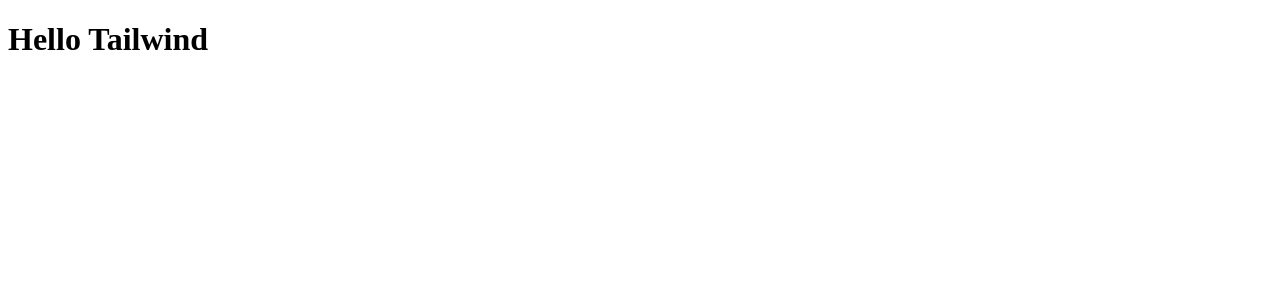
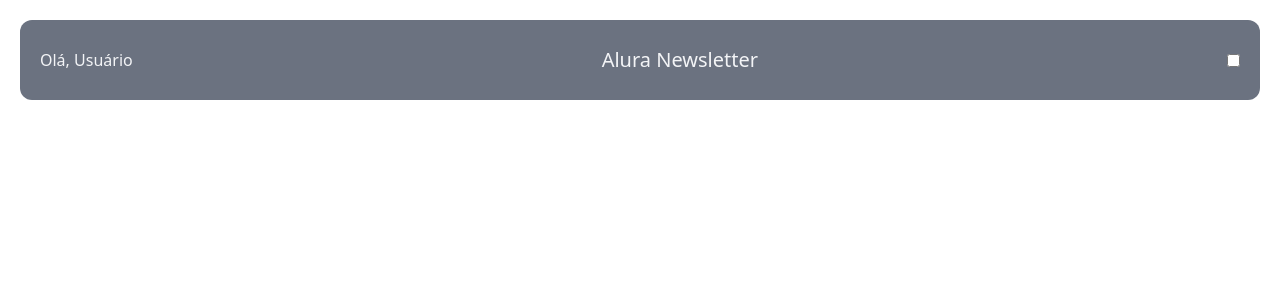
Before and after one commit to leolautens/alura-newsletter, a React (Vite) app: page / in a window 1280 px wide. Shown: the top 300 px of the page. Built offline with nearby package versions, Linux system fonts and the light colour scheme.

Commit message:
feat: add Header component

```diff
--- a/package.json
+++ b/package.json
@@ -16,6 +16,9 @@
     "@types/react": "^18.0.27",
     "@types/react-dom": "^18.0.10",
     "@vitejs/plugin-react": "^3.1.0",
+    "autoprefixer": "^10.4.14",
+    "postcss": "^8.4.21",
+    "tailwindcss": "^3.2.7",
     "vite": "^4.1.0"
   }
 }
--- /dev/null
+++ b/postcss.config.cjs
@@ -0,0 +1,6 @@
+module.exports = {
+  plugins: {
+    tailwindcss: {},
+    autoprefixer: {},
+  },
+}
--- a/src/App.jsx
+++ b/src/App.jsx
@@ -1,5 +1,7 @@
+import Header from "./components/Header/Header"
+
 const App = () => {
-  return <h1>Hello Tailwind</h1>
+  return <Header />
 }
 
 export default App
--- /dev/null
+++ b/src/components/Header/Header.jsx
@@ -0,0 +1,9 @@
+const Header = () => {
+    return <div className="flex h-20 bg-gray-500 justify-between items-center px-5 sm:rounded-xl sm:m-5">
+        <span className="text-gray-100">Olá, Usuário</span>
+        <h1 className="text-gray-100 text-xl">Alura Newsletter</h1>
+        <input className="hidden sm:block" type="checkbox" />
+    </div>
+}
+
+export default Header
--- a/src/index.css
+++ b/src/index.css
@@ -0,0 +1,3 @@
+@tailwind base;
+@tailwind components;
+@tailwind utilities;
--- /dev/null
+++ b/tailwind.config.cjs
@@ -0,0 +1,11 @@
+/** @type {import('tailwindcss').Config} */
+module.exports = {
+  content: [
+    "./index.html",
+    "./src/**/*.{js,jsx}",
+  ],
+  theme: {
+    extend: {},
+  },
+  plugins: [],
+}
```
Also changed, not shown: 1 other file (tests, documents, lock files or other folders).
